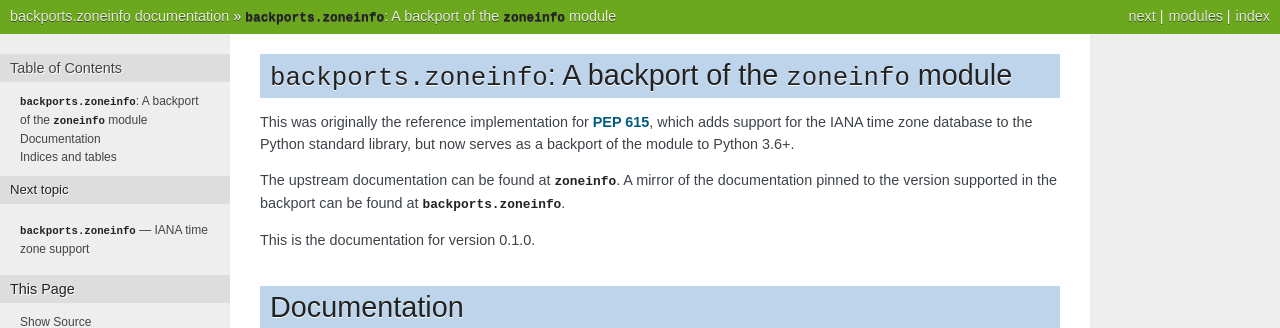
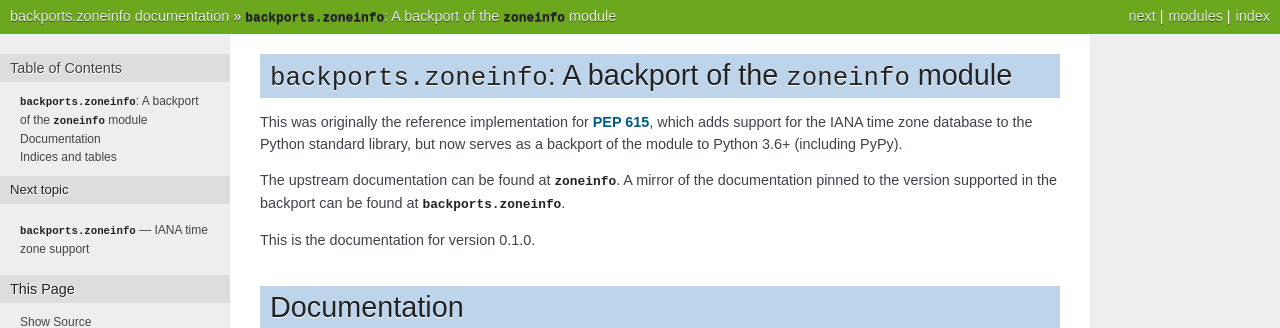
Before and after one commit to pganssle/zoneinfo, a Sphinx documentation site: the page built from docs/index.rst, in a window 1280 px wide. Shown: the top 328 px of the page. Built offline with Sphinx 7.4.7, drawn with Linux system fonts in a browser that asks for light colours.

```diff
--- a/docs/index.rst
+++ b/docs/index.rst
@@ -3,7 +3,7 @@
 
 This was originally the reference implementation for :pep:`615`, which adds
 support for the IANA time zone database to the Python standard library, but now
-serves as a backport of the module to Python 3.6+.
+serves as a backport of the module to Python 3.6+ (including PyPy).
 
 The upstream documentation can be found at :mod:`zoneinfo`. A mirror of the
 documentation pinned to the version supported in the backport can be found at
```
Also changed, not shown: README.md (+1 -1 lines).
